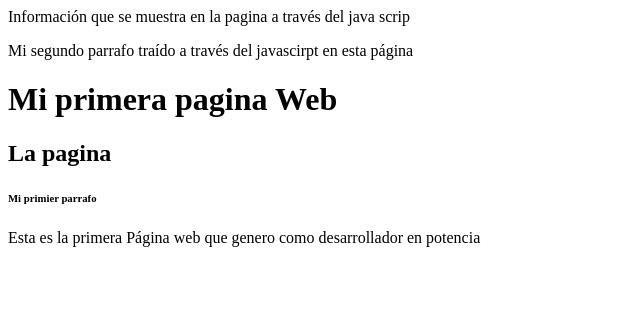
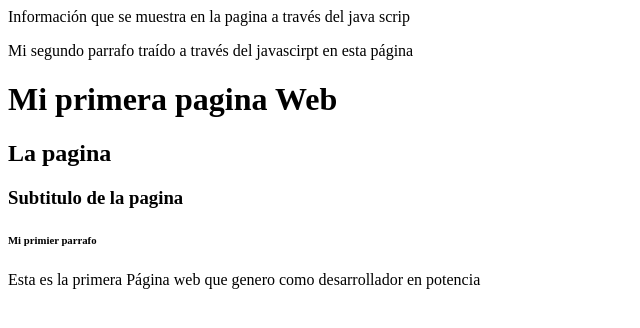
Before and after one commit to danielmolina49/Ciclo3, a plain HTML site: page index.html in a window 1280 px wide. Shown: the whole page, without its empty margins (0-640 px from the left). Drawn offline with Linux system fonts and the light colour scheme.

Commit message:
Mi primera versión 1.1

```diff
--- a/index.html
+++ b/index.html
@@ -11,6 +11,7 @@
 <body>
   <h1>Mi primera pagina Web</h1>
   <h2>La pagina</h2>
+  <h3>Subtitulo de la pagina</h3>
   <h6>Mi primier parrafo</h6>
   <p>Esta es la primera Página web que genero como desarrollador en potencia</p>
 
```
